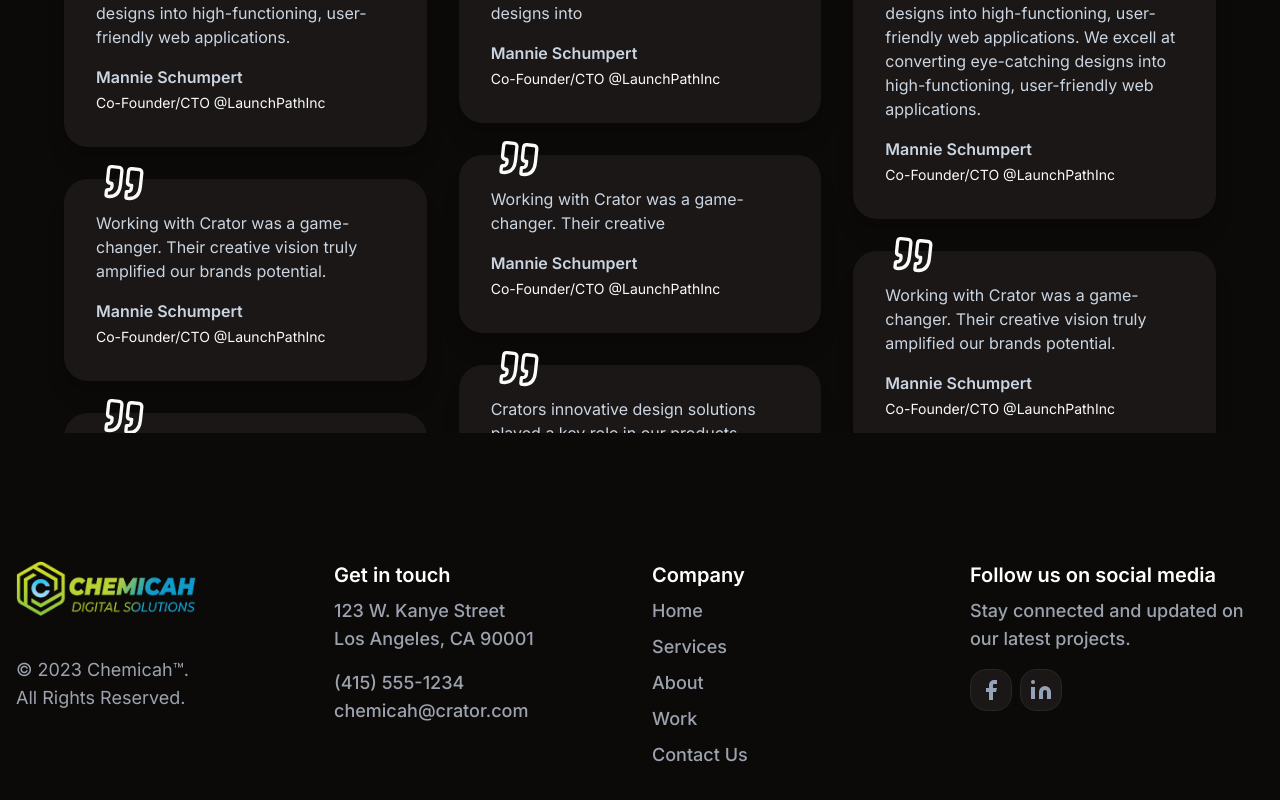
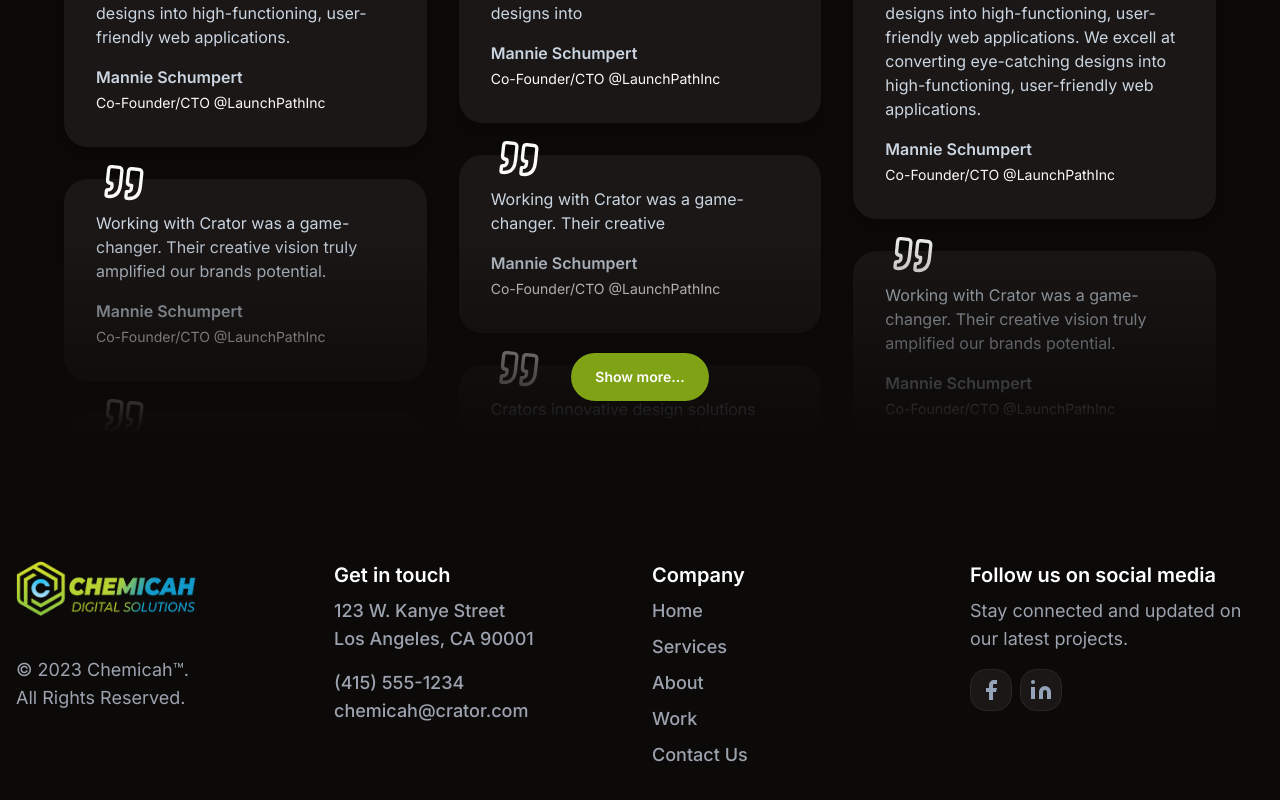
Before and after one commit to swappaa/chemicah-v2, a Next.js app: page / in a window 1280 px wide. Shown: the part 5015-5815 px from the top of the page. Built offline with nearby package versions, Linux system fonts and the light colour scheme.

Commit message:
Testimonial

```diff
--- a/app/(root)/(routes)/components/our-work.tsx
+++ b/app/(root)/(routes)/components/our-work.tsx
@@ -17,7 +17,6 @@ export const OurWork = () => {
             Check out some of our recent & current work
           </h2>
         </div>
-        <div className="scale-[102%]">
         <Marquee
           gradient={true}
           pauseOnHover={true}
@@ -67,7 +66,6 @@ export const OurWork = () => {
           </div>
         </Marquee>
       </div>
-      </div>
     </section>
   );
 };
--- a/app/(root)/(routes)/components/testimonial.tsx
+++ b/app/(root)/(routes)/components/testimonial.tsx
@@ -1,9 +1,10 @@
+"use client";
+
 import { Icons } from "@/components/icons";
 
 export const Testimonial = () => {
   return (
-    <section>
-      <div className="absolute h-5/6 lg:h-208 w-full top-0 left-0  rounded-b-3xl lg:rounded-b-6xl -z-10 hidden"></div>
+    <section className="overflow-x-hidden">
       <div className="container">
         <div className="py-8 md:py-24">
           <div className="max-w-3xl w-full mx-auto text-center space-y-4">
@@ -18,7 +19,7 @@ export const Testimonial = () => {
               transformative power of our creative solutions.
             </p>
           </div>
-          <div className="max-w-screen-xl w-full mx-auto mt-10 md:mt-16">
+          <div className="max-w-screen-xl w-full mx-auto mt-10 md:mt-16 relative overflow-x-hidden">
             <div className="grid grid-cols-1 gap-6 lg:gap-8 sm:grid-cols-2 lg:grid-cols-3 max-h-[33rem] overflow-hidden p-4 md:p-10">
               <ul className="space-y-8">
                 <li className="text-sm leading-6">
@@ -216,6 +217,14 @@ export const Testimonial = () => {
                 </li>
               </ul>
             </div>
+            <div className="inset-x-0 bottom-0 flex justify-center bg-gradient-to-t from-white pt-32 pb-8 pointer-events-none dark:from-[#0c0a09] absolute">
+              <button
+                type="button"
+                className="relative focus:outline-none focus:ring-2 focus:ring-slate-400 focus:ring-offset-2 text-sm text-white font-semibold h-12 px-6 rounded-full flex items-center bg-primary hover:bg-primary/80 pointer-events-auto"
+              >
+                Show more...
+              </button>
+            </div>
           </div>
         </div>
       </div>
--- a/components/footer.tsx
+++ b/components/footer.tsx
@@ -84,7 +84,7 @@ export default function Navbar() {
             <h3 className="mb-2 text-xl font-semibold text-gray-900 dark:text-white">
               Follow us on social media
             </h3>
-            <p className="mb-4 text-gray-500 dark:text-gray-400 text-lg font-medium">
+            <p className="mb-4 text-gray-500 dark:text-gray-400 text-lg">
               Stay connected and updated on our latest projects.
             </p>
             <ul className="flex flex-wrap gap-2 justify-center sm:justify-start">
```
Lines whose indentation alone changed are shown as unchanged.
